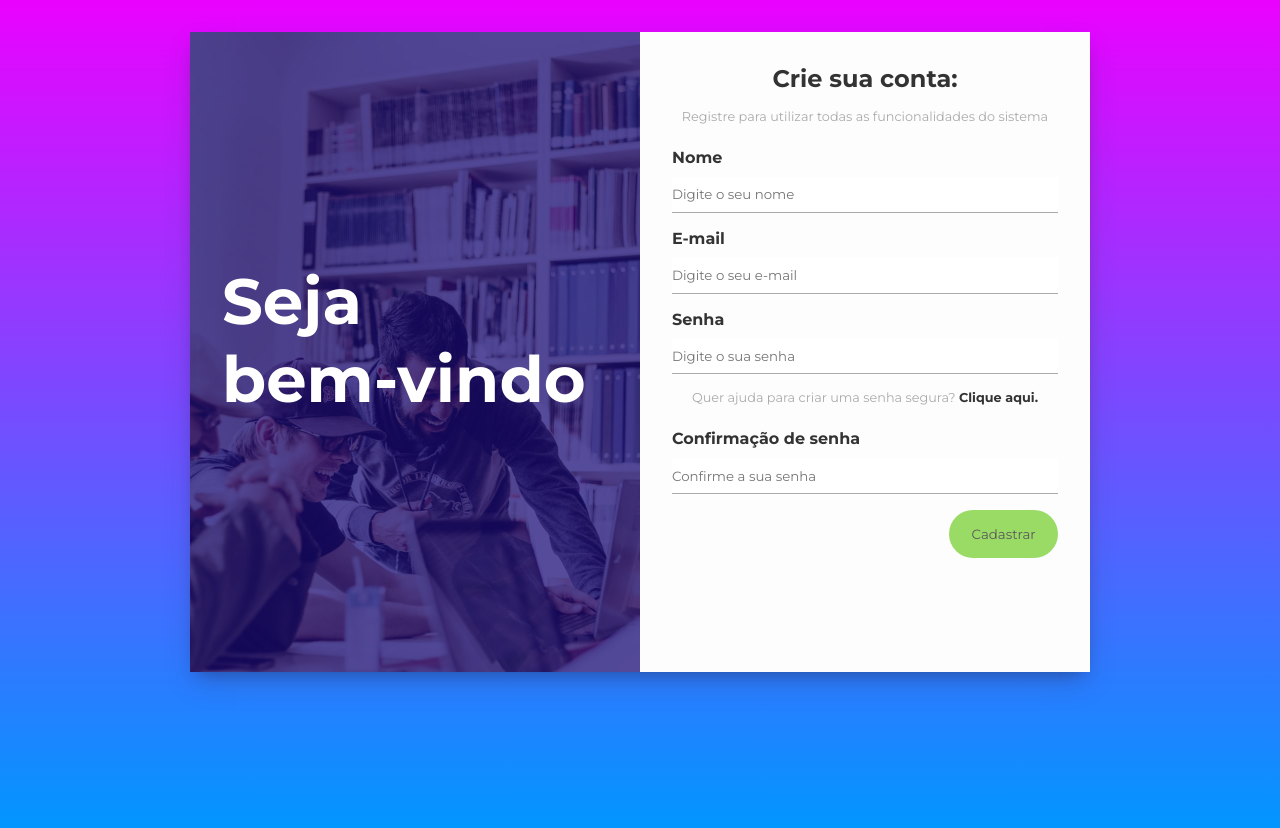
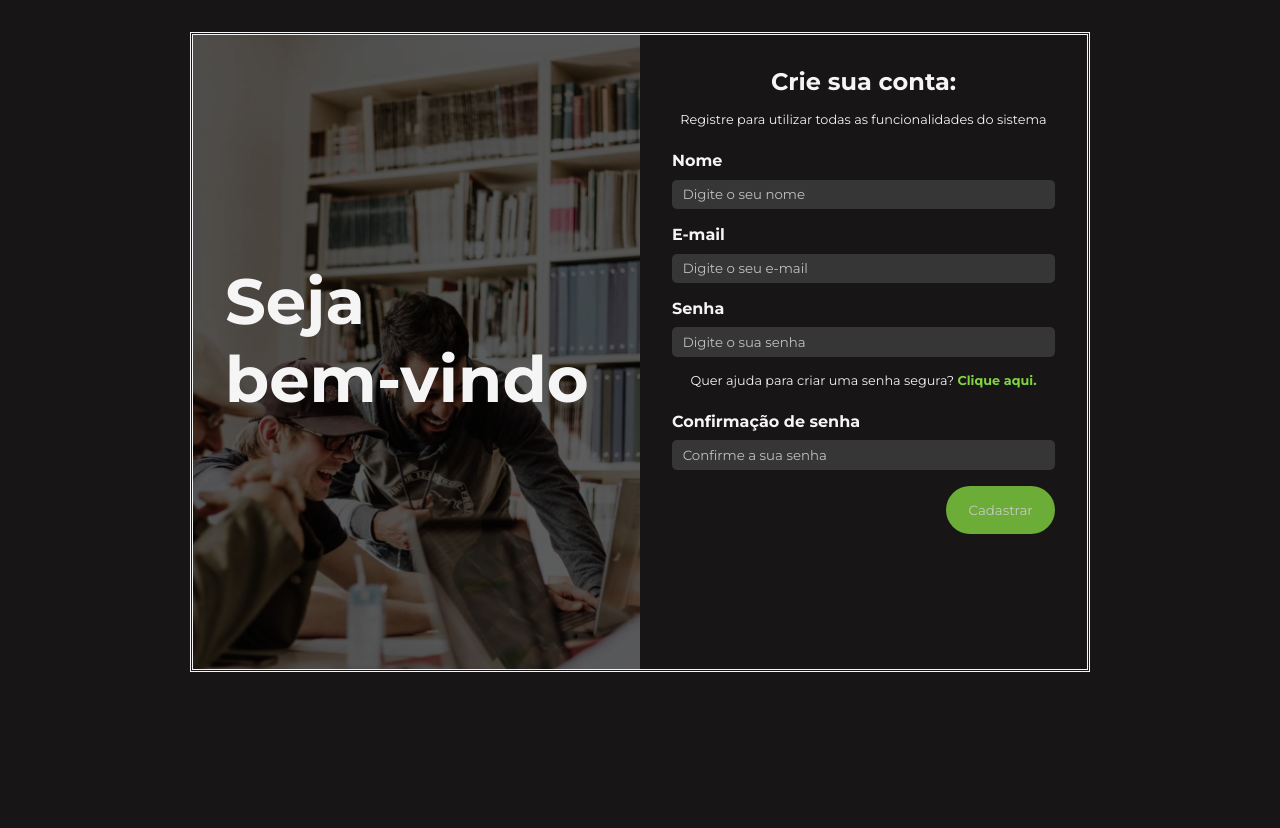
Before and after one commit to WesleySv19/password-generator-js, a plain HTML site: page index.html in a window 1280 px wide. Drawn offline with Linux system fonts and the light colour scheme.

Commit message:
update css

```diff
--- a/css/style.css
+++ b/css/style.css
@@ -1,3 +1,8 @@
+:root {
+    --white-color: #f5f5f5;
+    --background-color: #171515;
+}
+
 * {
     padding: 0;
     margin: 0;
@@ -7,16 +12,22 @@
 }
 
 html, body {
-    height: auto;  /*Degredê de fundo conforme a imagem for aumentando*/
+    height: auto;
     min-height: 100vh;
 }
 
 html {
-    background: linear-gradient(180deg, #ea02ff, #0097ff);
+    background: var(--background-color) ;
 }
 
 input:focus {
     outline: none;
+    color: var(--white-color);
+}
+
+::placeholder {
+    color: #c0c0c0;
+    padding: 0.3em;
 }
 
 #register_container {
@@ -24,8 +35,9 @@ input:focus {
     min-height: 80vh;
     margin: 2rem auto;
     display: flex;
-    box-shadow: rgba(50, 50, 93, 0.25) 0px 13px 27px -5px,
-    rgba(0, 0, 0, 0.3) 0px 8px 16px -8px;
+
+    border: 3px double  var(--white-color);
+
 }
 
 #register_banner {
@@ -37,7 +49,7 @@ input:focus {
 
 
 #banner_layer {
-    background-color: rgba(25, 11, 122, 0.7);
+    background-color: rgb(0, 0, 0, 0.6);
     height: 100%;
     padding: 2rem;
     display: flex;
@@ -47,12 +59,11 @@ input:focus {
 #register_banner h1 {
     font-size: 4rem;
     margin-bottom: 1.5rem;
-    color: #fff;
+    color: var(--white-color);
     word-spacing: 50rem;
 }
 
 #register_form {
-    background-color: #fdfdfd;
     padding: 2rem;
     width: 50%;
     display: flex;
@@ -62,12 +73,13 @@ input:focus {
 #register_form h2 {
     text-align: center;
     margin-bottom: 1rem;
+    color: var(--white-color);
 }
 
 #register_form p {
     text-align: center;
     margin-bottom: 1.5rem;
-    color: #aaa;
+    color: var(--white-color);
     font-size: 0.8rem;
 }
 
@@ -80,12 +92,15 @@ input:focus {
 .form_control label {
     font-weight: bold;
     margin-bottom: .6rem;
+    color: var(--white-color);
 }
 
 .form_control input {
     border: none;
-    border-bottom: 1px solid #aaa;
-    padding: .6rem 0;
+    padding: 0.5em;
+    background-color:#363636;
+    color: var(--white-color);
+    border-radius: 5px;
 }
 
 #generate_password {
@@ -93,6 +108,7 @@ input:focus {
     cursor: poiter;
     transition: .4s;
     cursor: pointer;
+    color: #81d340;
 }
 
 #generate_password:hover {
@@ -126,6 +142,7 @@ input:focus {
     cursor: pointer;
     align-self: flex-end;
     transition: 0.4s;
+    color: var(--white-color);
 }
 
 #register_form input[type="submit"]:hover {
```
